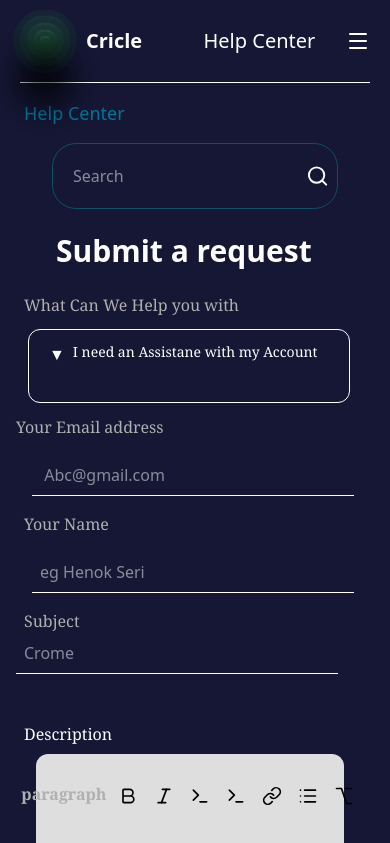
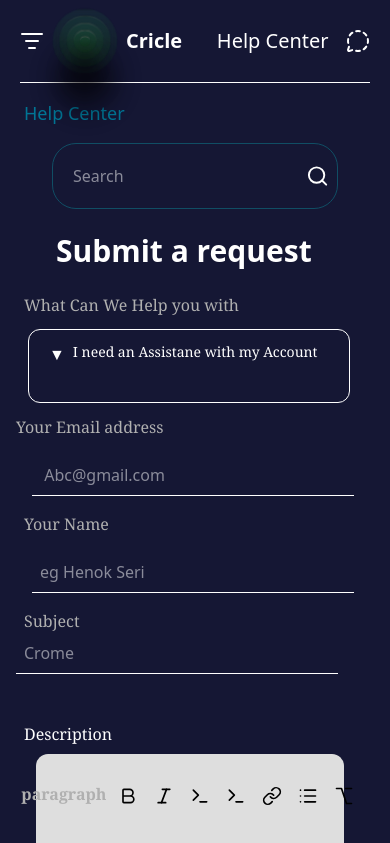
Before and after one commit to faris-dm/Ai_landingPage, a React (Vite) app: page /HelpCenter in a window 390 px wide. Shown: the top 843 px of the page. Built offline with nearby package versions, Linux system fonts and the light colour scheme.

Commit message:
add menu icon

```diff
--- a/src/pages/Slide.jsx
+++ b/src/pages/Slide.jsx
@@ -44,7 +44,7 @@ function Slide({ Visblity_Of_slide, On_Close }) {
         </Link>
         {/* 2nd */}
         <Link
-          to="Discover"
+          to="/Discover"
           onClick={() => NewColor(2)}
           className={`font-[500] py-4 px-3 flex items-center my-3  rounded-xl hover:bg-cyan-950  gap-2 text-base text-left cursor-pointer ${
             NormalColor === 2 ? "bg-cyan-700 rounded-xl" : ""
--- a/src/pages/page3/HelpCenter.jsx
+++ b/src/pages/page3/HelpCenter.jsx
@@ -1,5 +1,6 @@
 import React, { useRef, useState } from "react";
 import Ai_Logo from "../Ai_Logo";
+
 import {
   Menu,
   Search,
@@ -9,6 +10,8 @@ import {
   List,
   Terminal,
   Link,
+  ListFilter,
+  MessageCircleDashed,
 } from "lucide-react";
 import { li } from "framer-motion/client";
 
@@ -54,8 +57,9 @@ function HelpCenter({ Toggle }) {
   return (
     <>
       <div>
-        <nav className="flex items-center justify-between mx-5 py-2 border-b py-3">
-          <div className="flex items-center gap-4 py-1">
+        <nav className="  flex items-center justify-between mx-5 py-2 border-b py-3">
+          <div className="z-0 flex items-center gap-4 py-1">
+            <ListFilter onClick={Toggle} />
             <Ai_Logo />
             <h2 className="font-[600] text-xl">Cricle</h2>
           </div>
@@ -67,7 +71,7 @@ function HelpCenter({ Toggle }) {
           </div>
           {/* menu */}
           <div className="">
-            <Menu onClick={Toggle} className=" sm:block md:hidden lg:hidden" />
+            <MessageCircleDashed className=" sm:block md:hidden lg:hidden" />
             <div className="flex hidden sm:hidden md:block lg:block">
               <div className="flex items-center gap-2 text-sm text-underline">
                 <p className="text-blue-400 ">Report a bug</p>
```
